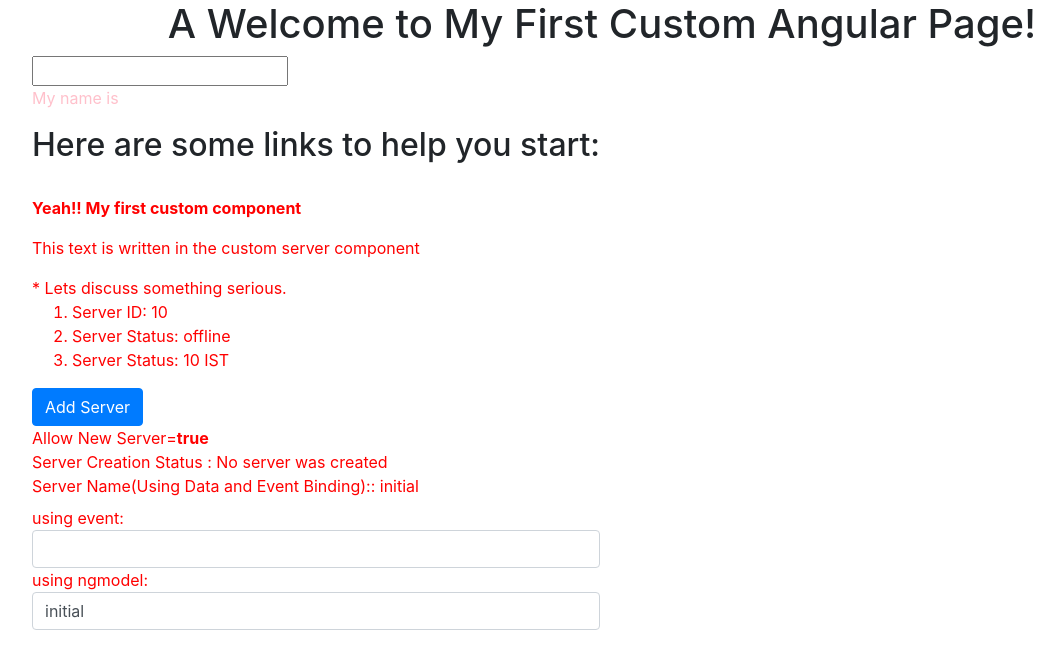
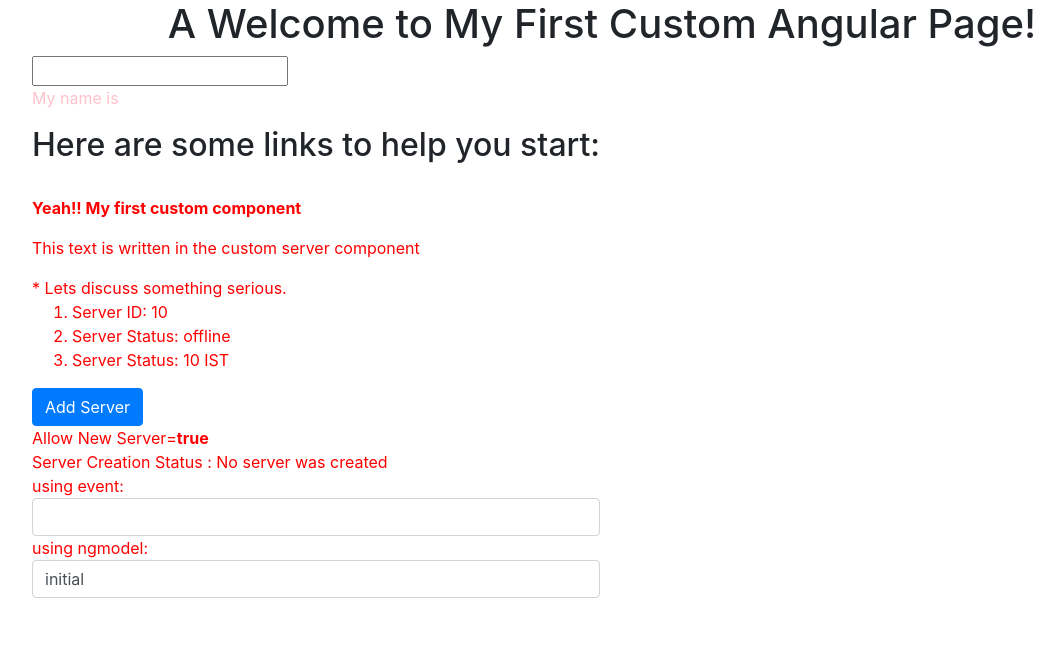
Before and after one commit to pratikaambani/angular2-practise, an Angular app in the folder my-first-app/: page / in a window 1280 px wide. Shown: the top 668 px of the page, without its empty margins (38-1102 px from the left). Built offline with nearby package versions, Linux system fonts and the light colour scheme.

Commit message:
combining all learnt modules of angular

```diff
--- a/my-first-app/src/app/servers/servers.component.html
+++ b/my-first-app/src/app/servers/servers.component.html
@@ -16,8 +16,8 @@ Allow New Server=<b [innerText]="allowNewServer"> </b>
 <br />
 Server Creation Status : {{serverCreationStatus}}
 
-<br />
-<label>Server Name(Using Data and Event Binding): </label>: {{serverName}}
+<!-- <br />
+<label>Server Name(Using Data and Event Binding): </label>: {{serverName}} -->
 <br />
 <!-- default name will be visible in 2nd case(two way data binding) but not in 1st case(event binding) -->
 using event: <input
--- a/my-first-app/src/app/servers/servers.component.ts
+++ b/my-first-app/src/app/servers/servers.component.ts
@@ -21,7 +21,7 @@ export class ServersComponent implements OnInit {
 
   /*naming purpose onXyzEvent*/
   onCreateServer() {
-  	this.serverCreationStatus = 'Server was created';
+  	this.serverCreationStatus = 'Server was created, and name is:' +this.serverName;
   }
 
   onUpdateServer(event: Event) {
```
